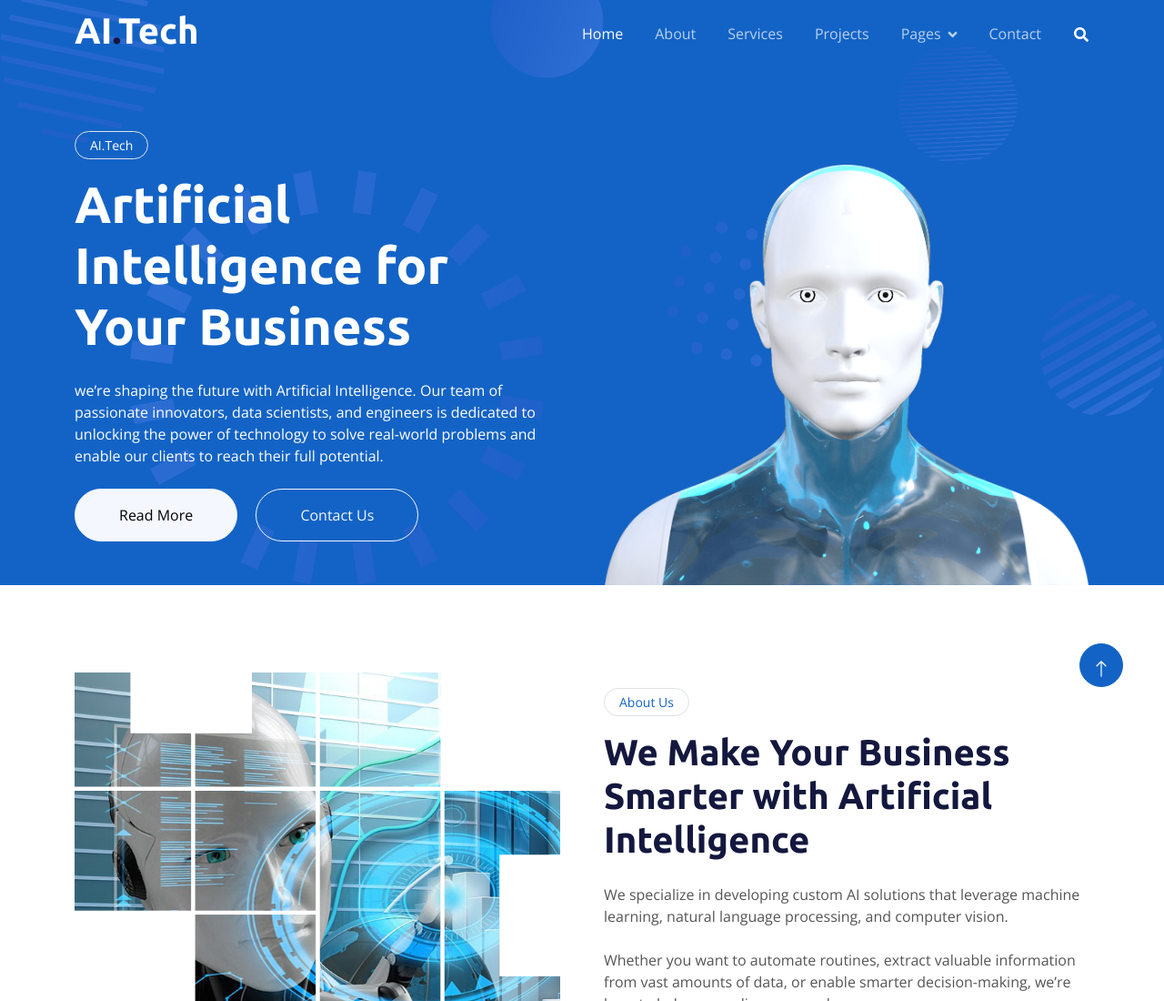
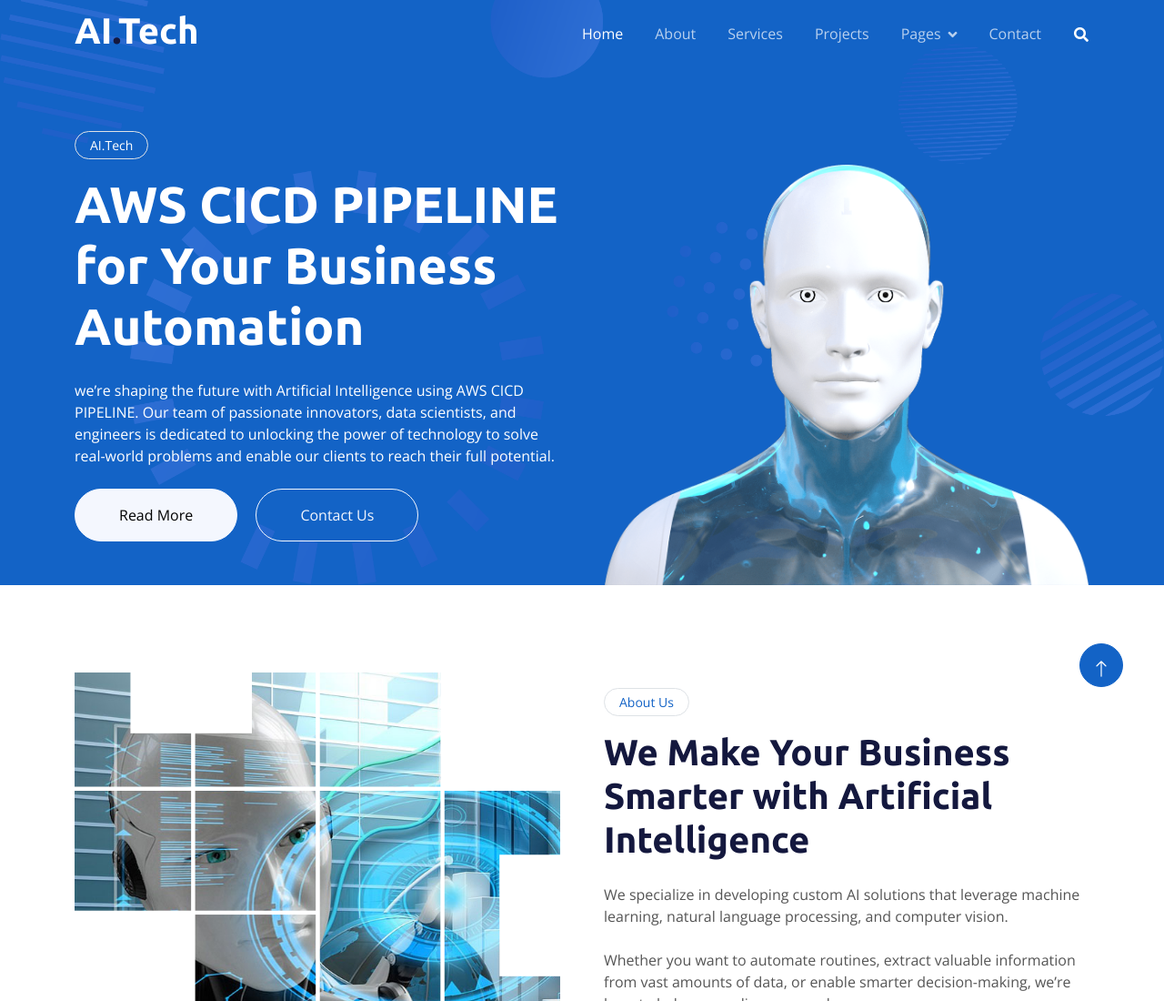
Before and after one commit to BrianConstantine/CICD-WITH-ECS, a plain HTML site: page src/index.html in a window 1280 px wide. Shown: the top 1100 px of the page at 91% size. Drawn offline with nearby package versions, Linux system fonts and the light colour scheme; a script that the page names is missing.

Commit message:
trigger pipeline

```diff
--- a/src/index.html
+++ b/src/index.html
@@ -87,8 +87,8 @@
             <div class="row g-5 pt-5">
                 <div class="col-lg-6 align-self-center text-center text-lg-start mb-lg-5">
                     <div class="btn btn-sm border rounded-pill text-white px-3 mb-3 animated slideInRight">AI.Tech</div>
-                    <h1 class="display-4 text-white mb-4 animated slideInRight">Artificial Intelligence for Your Business</h1>
-                    <p class="text-white mb-4 animated slideInRight">we’re shaping the future with Artificial Intelligence. Our team of passionate innovators, data scientists, and engineers is dedicated to unlocking the power of technology to solve real-world problems and enable our clients to reach their full potential.</p>
+                    <h1 class="display-4 text-white mb-4 animated slideInRight">AWS CICD PIPELINE for Your Business Automation</h1>
+                    <p class="text-white mb-4 animated slideInRight">we’re shaping the future with Artificial Intelligence using AWS CICD PIPELINE. Our team of passionate innovators, data scientists, and engineers is dedicated to unlocking the power of technology to solve real-world problems and enable our clients to reach their full potential.</p>
                     <a href="" class="btn btn-light py-sm-3 px-sm-5 rounded-pill me-3 animated slideInRight">Read More</a>
                     <a href="" class="btn btn-outline-light py-sm-3 px-sm-5 rounded-pill animated slideInRight">Contact Us</a>
                 </div>
```
